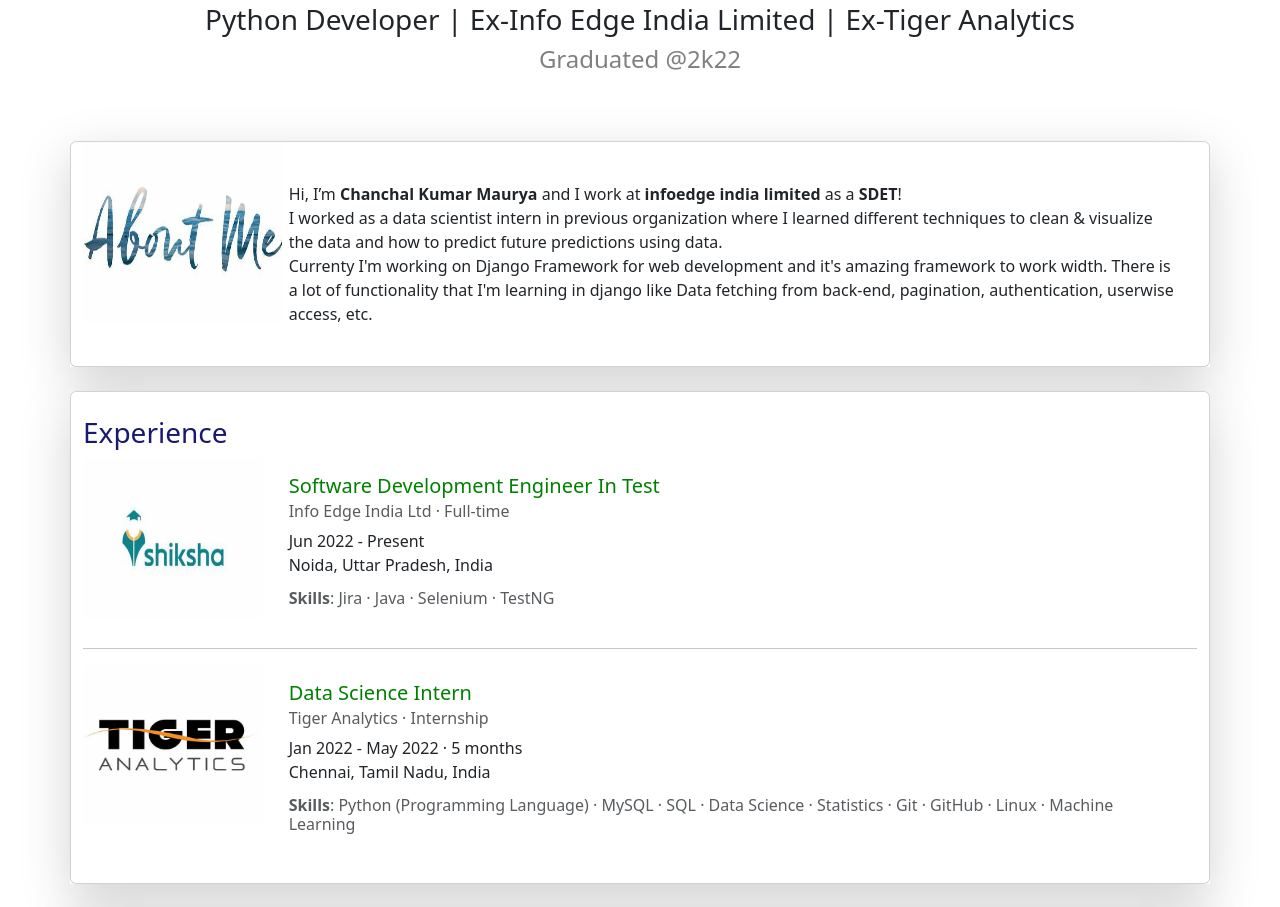
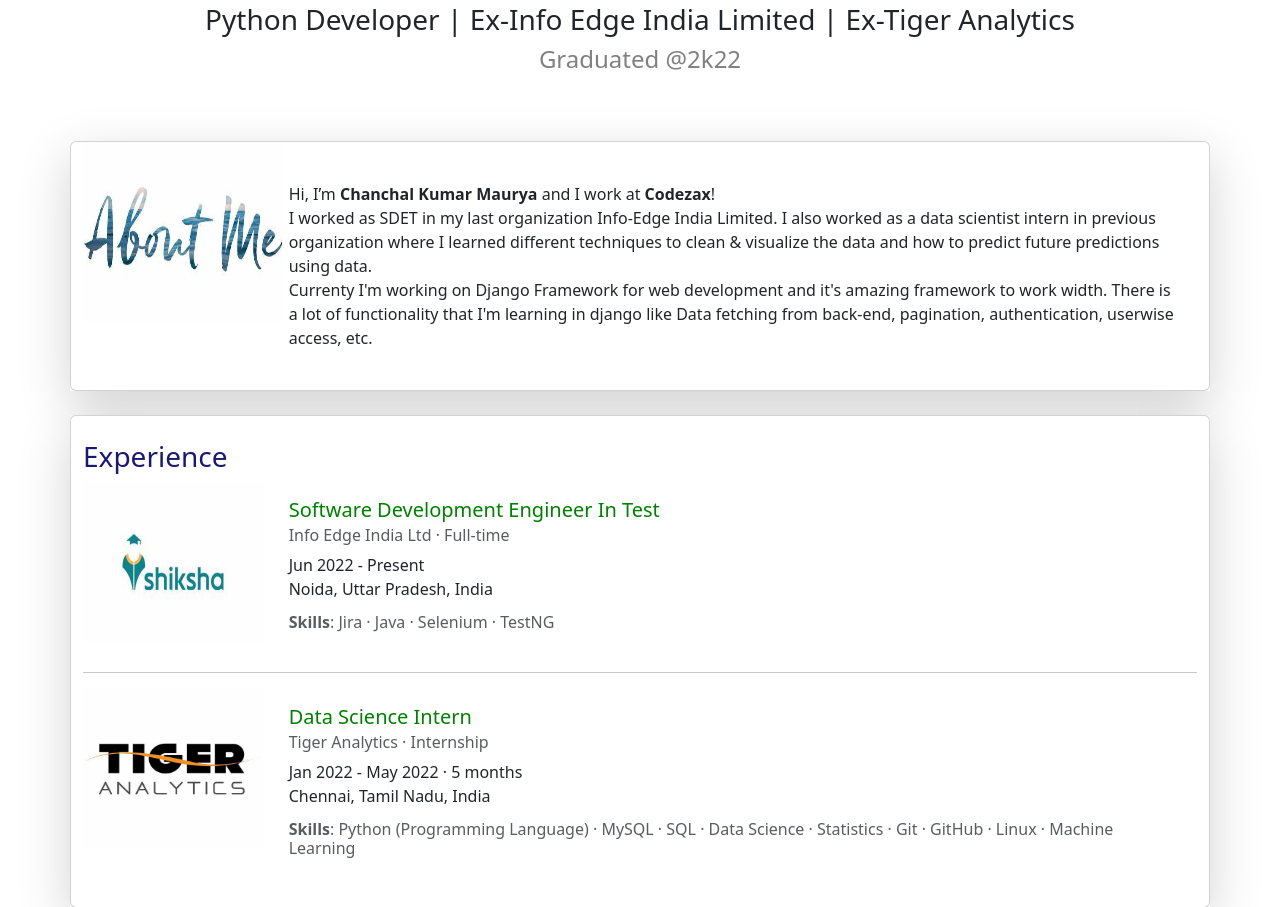
Before and after one commit to chanchalkmaurya/chanchal, a Django app: page / in a window 1280 px wide. Shown: the part 363-1270 px from the top of the page. Run offline with Django 3.2, Linux system fonts and the light colour scheme.

Commit message:
changes in bio again

```diff
--- a/templates/portfolio/index.html
+++ b/templates/portfolio/index.html
@@ -31,8 +31,8 @@
                 <div class="col-lg-10">
                     <div class="card-body">
                         <br>
-                        <p class="card-text">Hi, I’m <b>Chanchal Kumar Maurya</b> and I work at <b> infoedge india limited</b> as a <b>SDET</b>!<br>
-                        I worked as a data scientist intern in previous organization where I learned different techniques to clean & visualize the data and how to predict future predictions using data.<br>
+                        <p class="card-text">Hi, I’m <b>Chanchal Kumar Maurya</b> and I work at <b> Codezax</b>!<br>
+                        I worked as SDET in my last organization Info-Edge India Limited. I also worked as a data scientist intern in previous organization where I learned different techniques to clean & visualize the data and how to predict future predictions using data.<br>
                         Currenty I'm working on Django Framework for web development and it's amazing framework to work width. There is a lot of functionality that I'm learning in django like Data fetching from back-end, pagination, authentication, userwise access, etc.<br>
                         </p>
                     </div>
```
